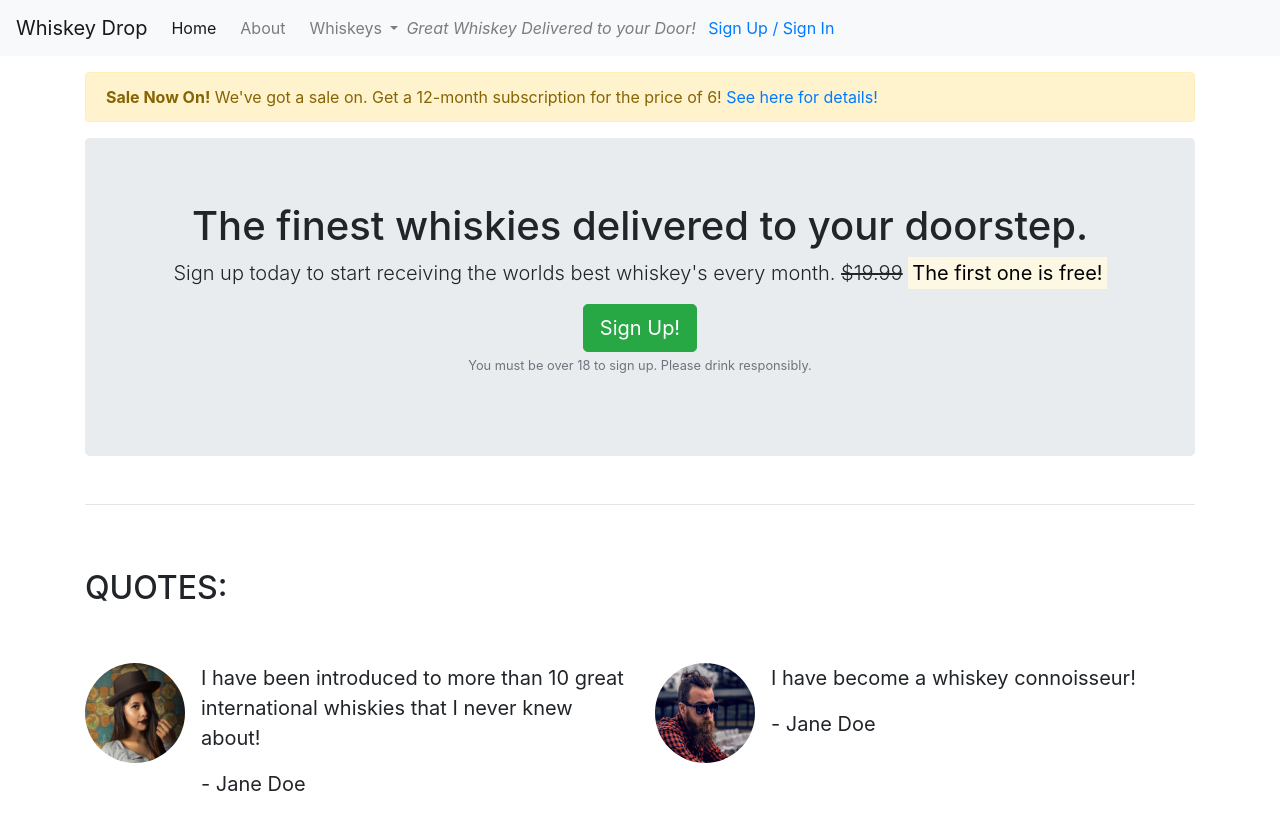
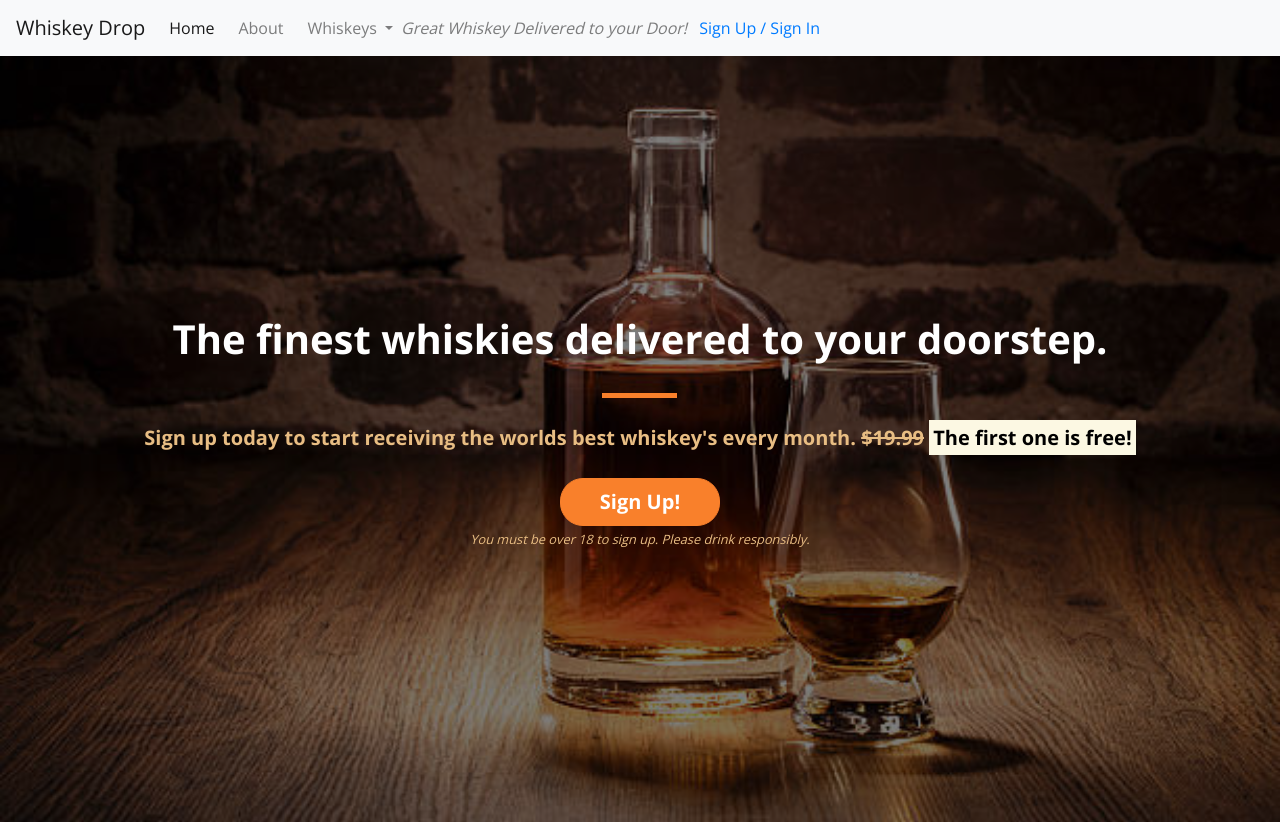
Before and after one commit to SPH73/Whiskey-Drop-Landing-Page, a plain HTML site: page index.html in a window 1280 px wide. Shown: the top 822 px of the page. Drawn offline with nearby package versions, Linux system fonts and the light colour scheme.

Commit message:
images, override bootstrap defaults, containers

```diff
--- /dev/null
+++ b/css/style.css
@@ -0,0 +1,102 @@
+body{
+    font-family: 'Open Sans', sans-serif;
+
+}
+
+.alter-container{}
+
+.callout-container{
+    height: 100vh;
+
+    background: url(../images/bg.jpg) no-repeat bottom right fixed;
+    -webkit-background-size: cover;
+    -moz-background-size: cover;
+    -o-background-size: cover;
+    background-size: cover;
+
+    display: flex;
+    align-items: center;
+    justify-content: center;
+
+    position: relative;
+}
+
+.opaque-overlay{
+    position: absolute;
+    top: 0;
+    height: 100%;
+    width: 100%;
+    background-color: rgba(0,0,0,0.5);
+}
+
+.quotes-container{}
+
+.features-container{}
+
+/* Block Dividers*/
+
+.block-divider{
+    width: 75px;
+    height: 5px;
+    border: 0;
+
+
+}
+
+.block-divider--orange{
+    background-color: #f9802b;
+}
+
+.block-divider--short{
+    width: 35px;
+}
+
+/*Jumbotron*/
+
+.jumbotron{
+    background-color: transparent;
+}
+
+
+.jumbotron .lead{
+    margin: 25px 0;
+   color: #e8bd83;
+   font-weight: 900
+}
+
+
+.jumbotron small{
+    font-size: 80%;
+    font-style: italic;
+    color: #e8bd83;
+}
+
+
+
+
+.jumbotron-header{
+    font-weight: bold;
+    color: white;
+    margin-bottom: 30px;
+}
+
+/* Buttons*/
+
+.btn--cta{
+    font-weight: bold;
+    border-radius: 23px;
+    width:160px;
+}
+
+.btn--red{
+    color: white;
+    background-color: #f9802b;
+    border-color: #f9802b;
+}
+.btn--red:hover,
+.btn--red:active,
+.btn--red:focus,
+.btn--red:active:focus{
+    background-color: #d65800;
+    border-color:#d65800;
+}
--- a/index.html
+++ b/index.html
@@ -7,6 +7,8 @@
     <meta http-equiv="X-UA-Compatible" content="ie=edge">
     <title>Whiskey Drop | Taste a new Whiskey every month</title>
     <link rel="stylesheet" href="https://stackpath.bootstrapcdn.com/bootstrap/4.3.1/css/bootstrap.min.css" integrity="sha384-ggOyR0iXCbMQv3Xipma34MD+dH/1fQ784/j6cY/iJTQUOhcWr7x9JvoRxT2MZw1T" crossorigin="anonymous">
+    <link href="https://fonts.googleapis.com/css?family=Open+Sans:400,700&display=swap" rel="stylesheet">
+    <link rel="stylesheet" href="css/style.css" type="text/css" />
     <script src="https://stackpath.bootstrapcdn.com/bootstrap/4.3.1/js/bootstrap.min.js" integrity="sha384-JjSmVgyd0p3pXB1rRibZUAYoIIy6OrQ6VrjIEaFf/nJGzIxFDsf4x0xIM+B07jRM" crossorigin="anonymous"></script>
     <script src="https://kit.fontawesome.com/dfb4940e56.js"></script>
 </head>
@@ -41,7 +43,7 @@
                     <a href="/login">Sign Up / Sign In</a>
                 </div>
     </nav>
-    <article class="container mt-3">
+    <!--<div class="container alert-container">
         <div class="row d-none d-sm-block">
             <div class="col-12">
                 <div class="alert alert-warning">
@@ -50,22 +52,27 @@
             </div>
         </div>
         <!--Callout-->
+        <div class="container-fluid callout-container">
+            <div class="opaque-overlay">&nbsp;</div>
             <div class="row">
                 <div class="col-12">
                     <section class="callout jumbotron text-center">
-                    <h1>The finest whiskies delivered to your doorstep.</h1>
+                        <h1 class="jumbotron-header">The finest whiskies delivered to your doorstep.</h1>
+                        <hr class="block-divider block-divider--orange">
                         <p class="lead">Sign up today to start receiving the worlds best whiskey's every month. <s class="d-none d-sm-inline">$19.99</s>
                             <span class="d-inline d-sm-none"><br></span>
                             <strong><mark>The first one is free!</mark></strong></p>
-                    <button class="btn btn-success btn-lg" data-toggle="modal" data-target="#signUpModal">Sign Up!</button>
+                        <button class="btn btn-lg btn--cta btn--red" data-toggle="modal" data-target="#signUpModal">Sign Up!</button>
                         <p class="text-muted"><small>You must be over 18 to sign up. Please drink responsibly.</small></p>
                     </section>
                 </div>
             </div>
+        </div>
         <!--/Callout-->
-        <hr>
+    </div>
 
     <!--Quotes-->
+    <div class="container quotes-container">
         <section class="blockquote">
             <div class="row">
                 <div class="col-12 my-5">
@@ -100,9 +107,12 @@
                     </div>
                 </div>
             </div>
+
         </section>
         <!--/quotes-->
-
+    </div>
+    <!--features-->
+    <div class="container features-cotainer">
         <section class="features">
             <div class="row">
                 <div class="col-12 my-5">
@@ -132,8 +142,9 @@
                     </div>
                 </div>
             </div>
+    </div>
     </section>
-    </article>
+    <!--/features-->
     <div class="modal" tabindex="-1" role="dialog" id="signUpModal">
         <div class="modal-dialog" role="document">
             <div class="modal-content">
```
Also changed, not shown: images/bg.jpg (added). Lines whose indentation alone changed are shown as unchanged.
